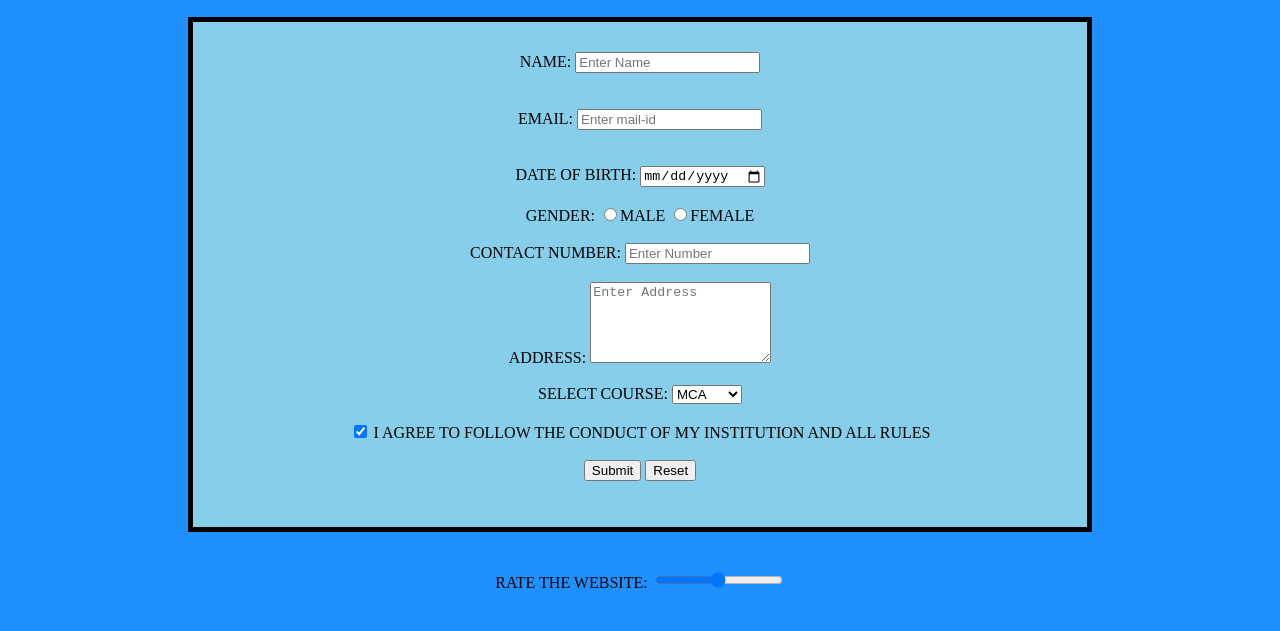
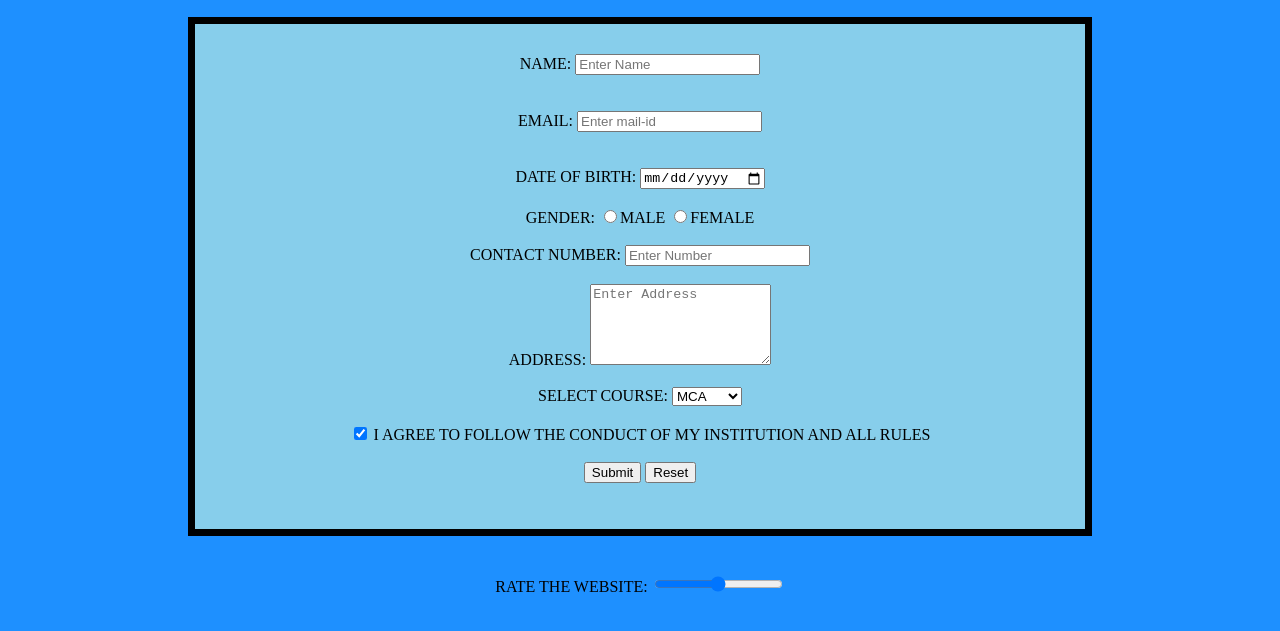
Before and after one commit to Mrudulvbinu/mvb, a plain HTML site: page index.html in a window 1280 px wide. Shown: the part 45-676 px from the top of the page. Drawn offline with Linux system fonts and the light colour scheme.

Commit message:
Update regform.css

```diff
--- a/regform.css
+++ b/regform.css
@@ -11,7 +11,7 @@ background-color:#1e90ff;
 .container{
         background-color:skyblue;
 	text-align:center;
-	border:5px solid black;
+	border:7px solid black;
 	padding:30px;
 	margin:20px;
         margin-left:180px;
```
